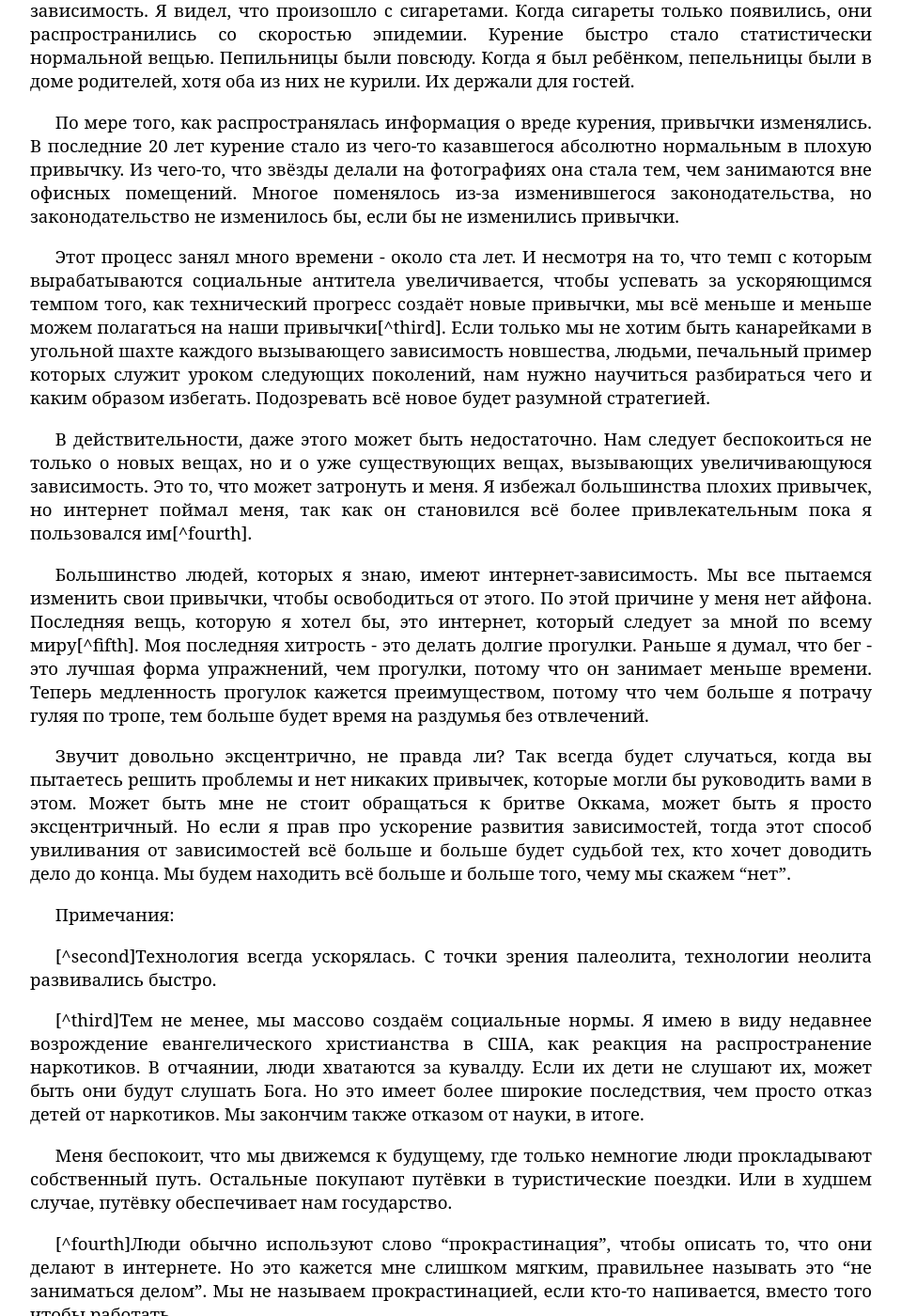
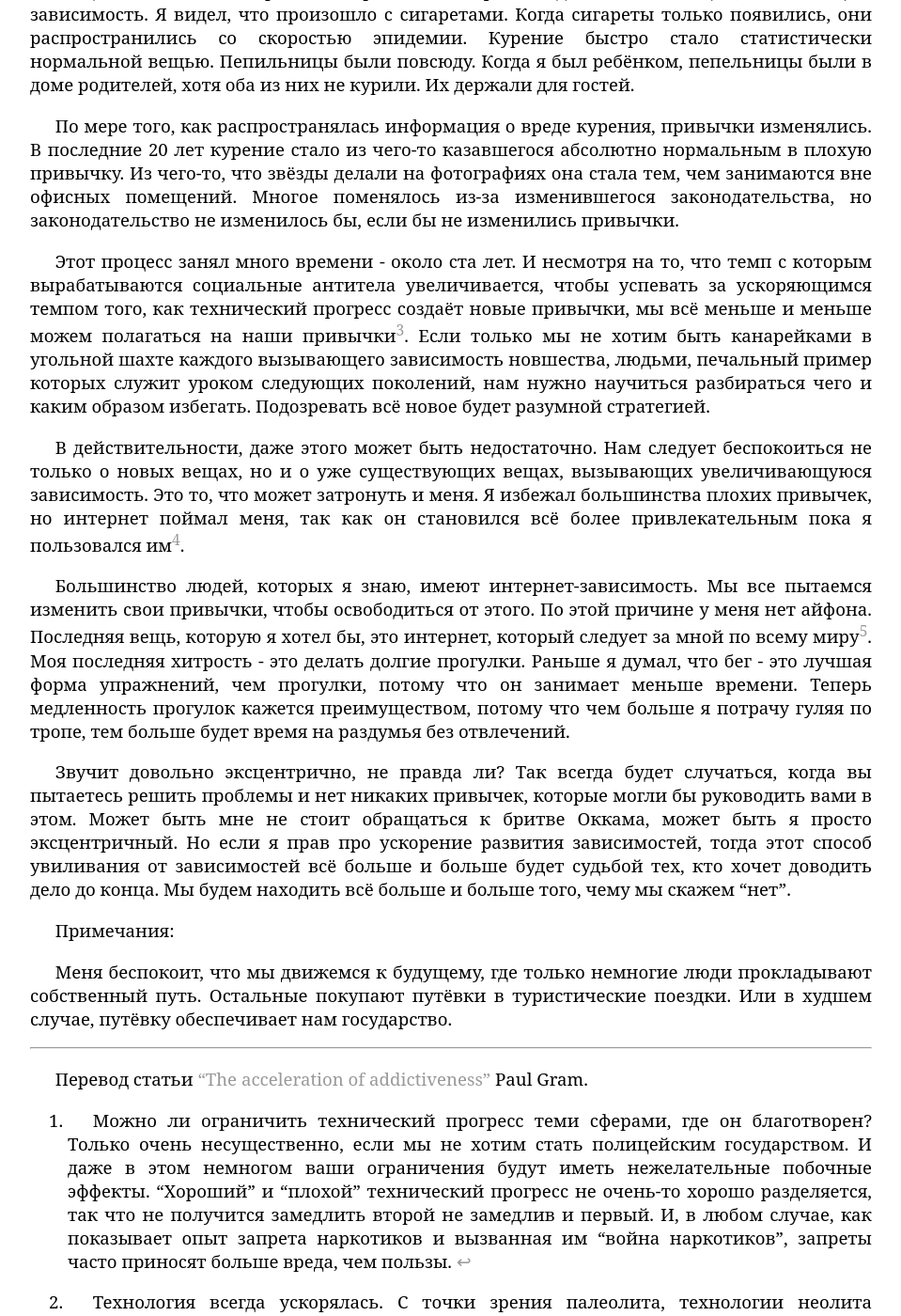
Before and after one commit to kiselevmv/kiselevmv.github.io, a Jekyll site: the page built from _posts/2016-09-30-dependence-acceleration.md, in a window 1280 px wide and 1400 px high, scrolled down 1453 px. Shown: the whole window at 94% size, without its empty margins (160-1119 px from the left). Built offline with Jekyll 4.4.1, drawn with Linux system fonts in a browser that asks for light colours; our own code applies the rules of GitHub Pages for plain Markdown files; comment, search, counter and statistics services are not loaded; some of the changed text lies outside the part shown.

Commit message:
Update 2016-09-30-dependence-acceleration.md

```diff
--- a/_posts/2016-09-30-dependence-acceleration.md
+++ b/_posts/2016-09-30-dependence-acceleration.md
@@ -36,15 +36,15 @@ tags: translation minimalism
 
 [^first]:Можно ли ограничить технический прогресс теми сферами, где он благотворен? Только очень несущественно, если мы не хотим стать полицейским государством. И даже в этом немногом ваши ограничения будут иметь нежелательные побочные эффекты. "Хороший" и "плохой" технический прогресс не очень-то хорошо разделяется, так что не получится замедлить второй не замедлив и первый. И, в любом случае, как показывает опыт запрета наркотиков и вызванная им "война наркотиков", запреты часто приносят больше вреда, чем пользы.
 
-[^second]Технология всегда ускорялась. С точки зрения палеолита, технологии неолита развивались быстро.
+[^second]:Технология всегда ускорялась. С точки зрения палеолита, технологии неолита развивались быстро.
 
-[^third]Тем не менее, мы массово создаём социальные нормы. Я имею в виду недавнее возрождение евангелического христианства в США, как реакция на распространение наркотиков. В отчаянии, люди хватаются за кувалду. Если их дети не слушают их, может быть они будут слушать Бога. Но это имеет более широкие последствия, чем просто отказ детей от наркотиков. Мы закончим также отказом от науки, в итоге.
+[^third]:Тем не менее, мы массово создаём социальные нормы. Я имею в виду недавнее возрождение евангелического христианства в США, как реакция на распространение наркотиков. В отчаянии, люди хватаются за кувалду. Если их дети не слушают их, может быть они будут слушать Бога. Но это имеет более широкие последствия, чем просто отказ детей от наркотиков. Мы закончим также отказом от науки, в итоге.
 
 Меня беспокоит, что мы движемся к будущему, где только немногие люди прокладывают собственный путь. Остальные покупают путёвки в туристические поездки. Или в худшем случае, путёвку обеспечивает нам государство.
 
-[^fourth]Люди обычно используют слово "прокрастинация", чтобы описать то, что они делают в интернете. Но это кажется мне слишком мягким, правильнее называть это "не заниматься делом". Мы не называем прокрастинацией, если кто-то напивается, вместо того чтобы работать.
+[^fourth]:Люди обычно используют слово "прокрастинация", чтобы описать то, что они делают в интернете. Но это кажется мне слишком мягким, правильнее называть это "не заниматься делом". Мы не называем прокрастинацией, если кто-то напивается, вместо того чтобы работать.
 
-[^fifth]Несколько людей сказали мне, что они любят iPad потому, что он позволяет им иметь доступ в интернет в ституациях, когда использовать ноутбук будет слишком бросающимся в глаза. Другими словами, это набедренная фляга для алкоголя. Это верно и для смартфонов, конечно. Но это преимущество не такое очевидное, так как он рассматривается как телефон, в первую очередь, и все используют их.
+[^fifth]:Несколько людей сказали мне, что они любят iPad потому, что он позволяет им иметь доступ в интернет в ституациях, когда использовать ноутбук будет слишком бросающимся в глаза. Другими словами, это набедренная фляга для алкоголя. Это верно и для смартфонов, конечно. Но это преимущество не такое очевидное, так как он рассматривается как телефон, в первую очередь, и все используют их.
 
 <hr/>
 
```
